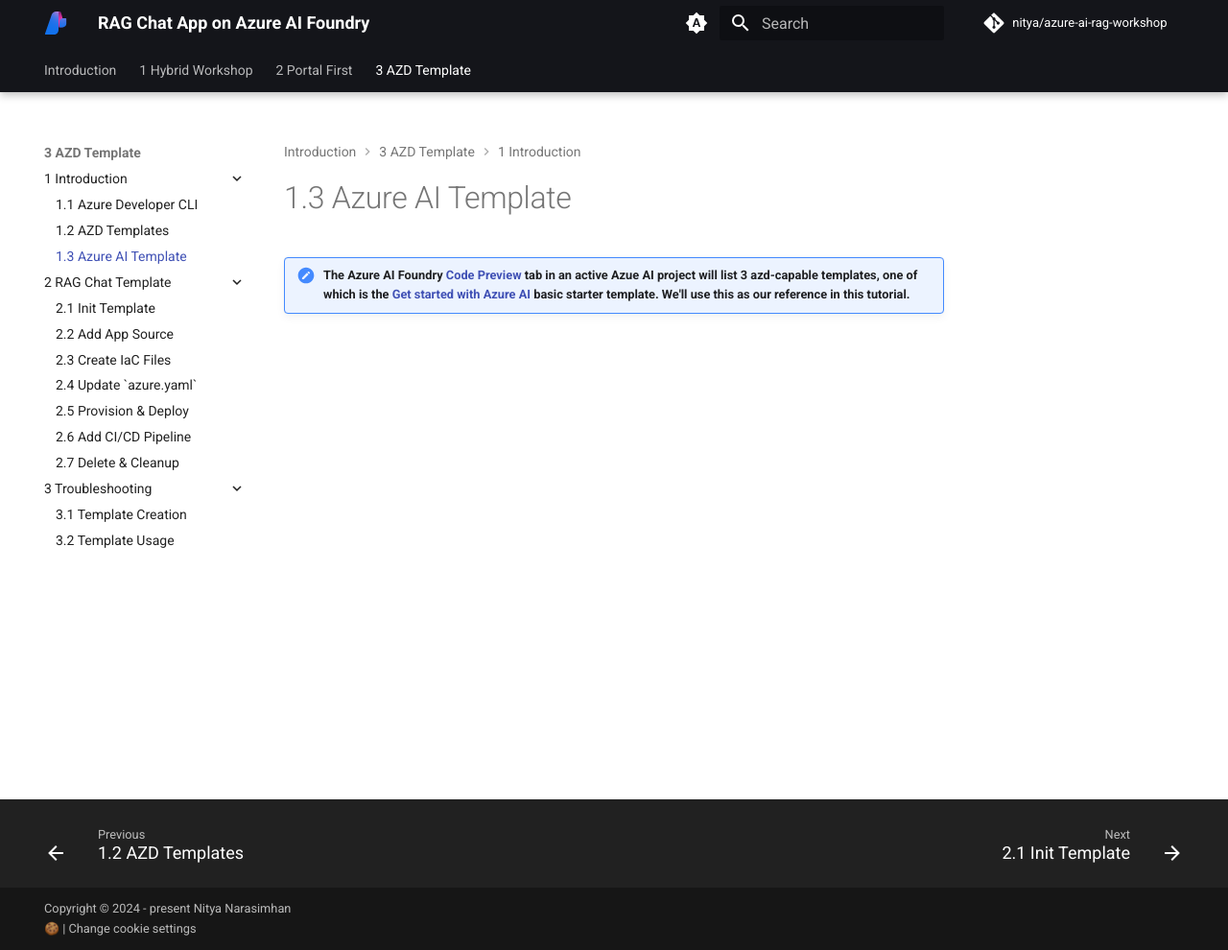
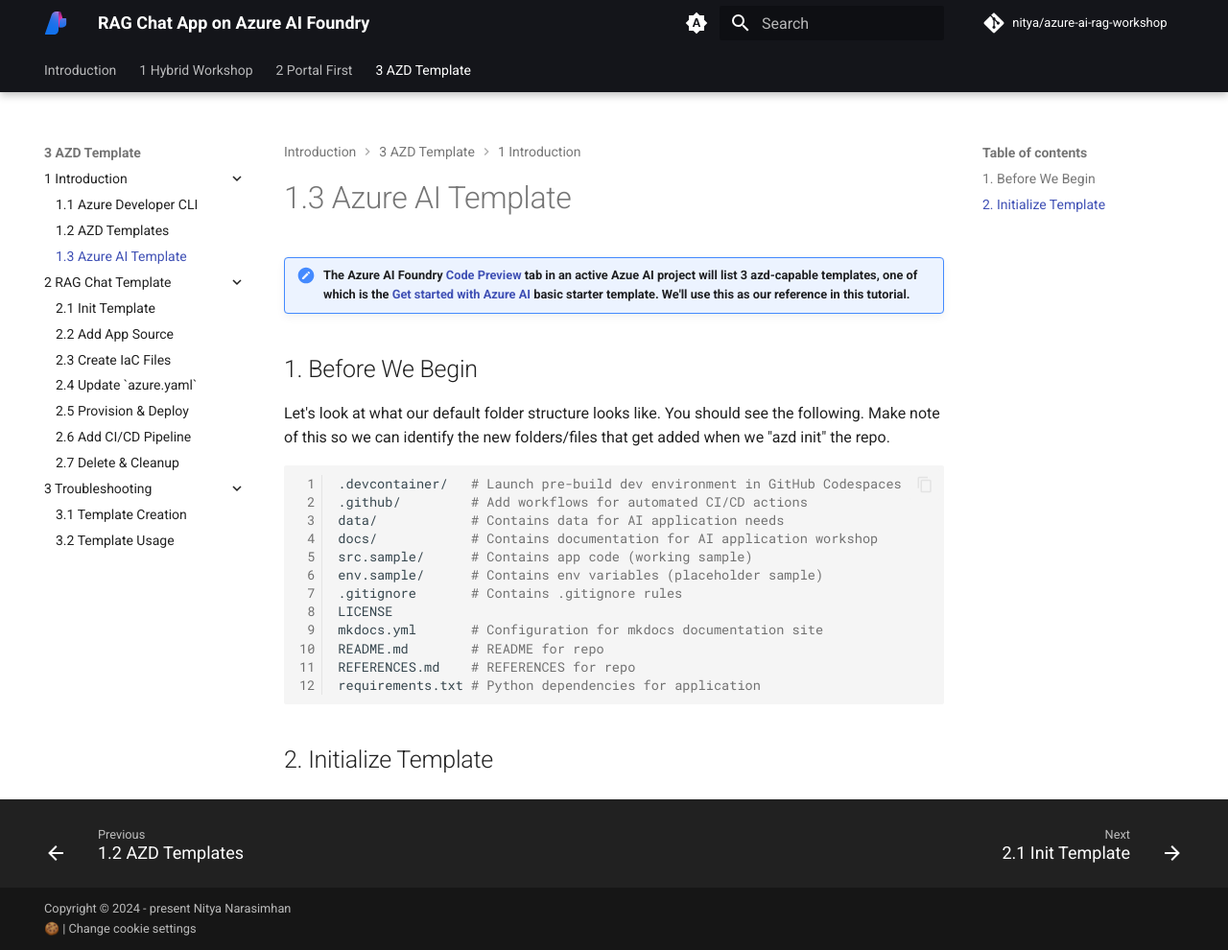
Before and after one commit to nitya/azure-ai-rag-workshop, an MkDocs documentation site: the page built from docs/3-AZD-Template/1-Introduction/03.md, in a window 1280 px wide and 990 px high. Shown: the whole window at 96% size. Built offline with MkDocs 1.6.1 and Material for MkDocs 9.7.7, drawn with Linux system fonts in a browser that asks for light colours; comment, search, counter and statistics services are not loaded.

Commit message:
before / azd init

````diff
--- a/docs/3-AZD-Template/1-Introduction/03.md
+++ b/docs/3-AZD-Template/1-Introduction/03.md
@@ -1,3 +1,25 @@
 # 1.3 Azure AI Template
 
 !!! note "The Azure AI Foundry [Code Preview](https://ai.azure.com/build/code) tab in an active Azue AI project will list 3 azd-capable templates, one of which is the [Get started with Azure AI](https://github.com/Azure-Samples/azureai-basic-python) basic starter template. We'll use this as our reference in this tutorial."
+
+## 1. Before We Begin
+
+Let's look at what our default folder structure looks like. You should see the following. Make note of this so we can identify the new folders/files that get added when we "azd init" the repo.
+
+```bash title=""
+.devcontainer/   # Launch pre-build dev environment in GitHub Codespaces
+.github/         # Add workflows for automated CI/CD actions
+data/            # Contains data for AI application needs
+docs/            # Contains documentation for AI application workshop
+src.sample/      # Contains app code (working sample)
+env.sample/      # Contains env variables (placeholder sample)
+.gitignore       # Contains .gitignore rules
+LICENSE
+mkdocs.yml       # Configuration for mkdocs documentation site
+README.md        # README for repo
+REFERENCES.md    # REFERENCES for repo
+requirements.txt # Python dependencies for application
+
+```
+
+## 2. Initialize Template
````
Also changed, not shown: REFERENCES.md (renamed from docs.md).
